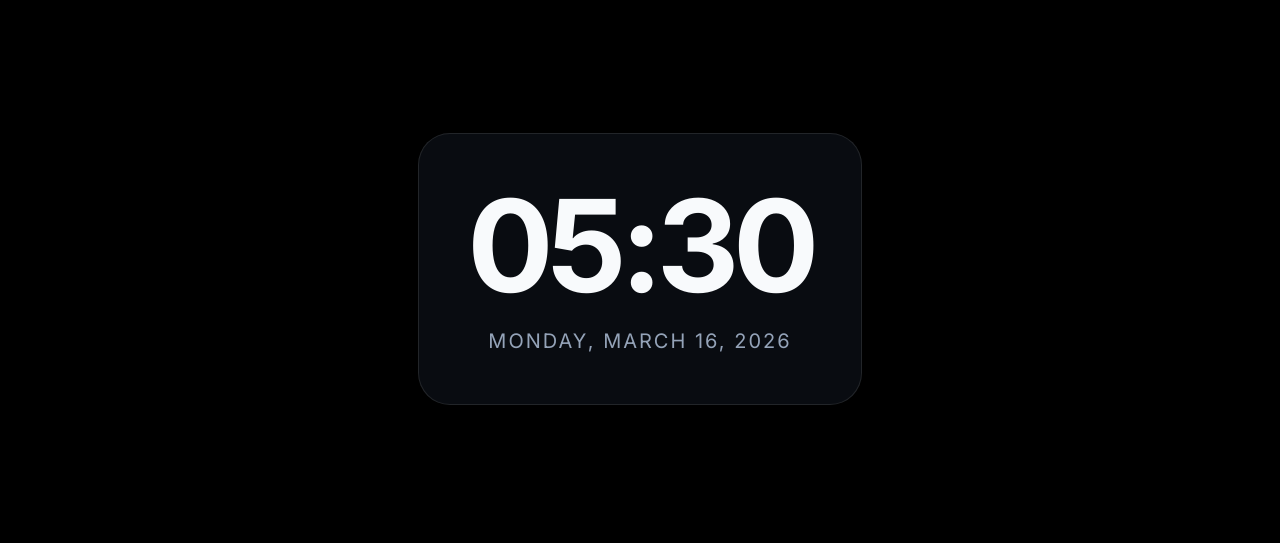
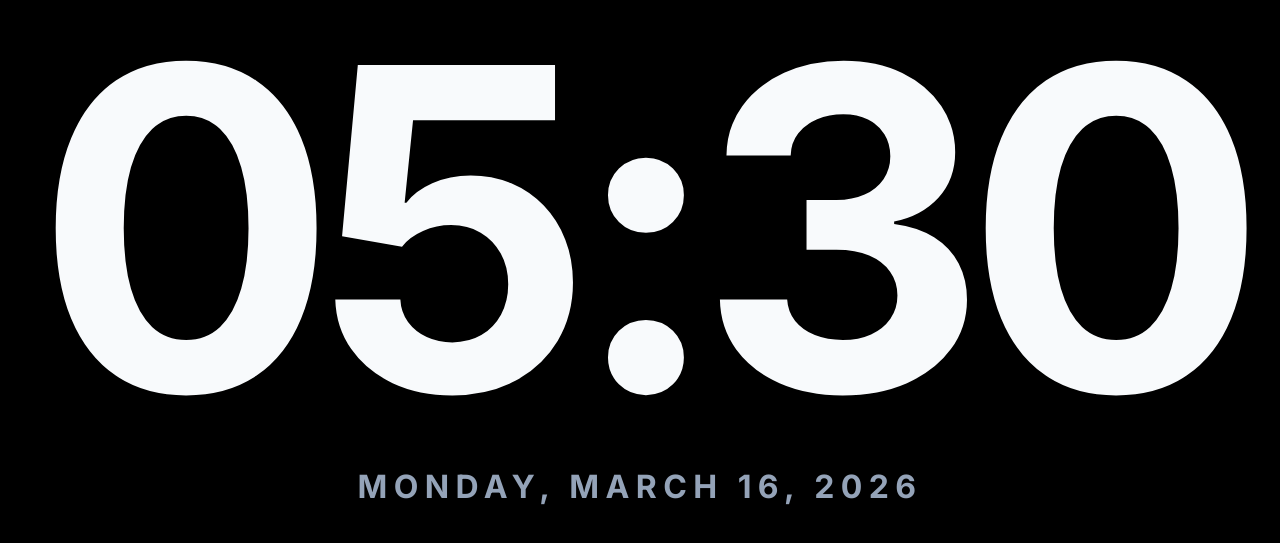
Before and after one commit to tbubson/kiosk-clock, a plain HTML site: page index.html in a window 1280 px wide. Shown: the part 131-674 px from the top of the page. Drawn offline with nearby package versions, Linux system fonts and the light colour scheme.

Commit message:
Update index.html

```diff
--- a/index.html
+++ b/index.html
@@ -3,10 +3,10 @@
 <head>
     <meta charset="UTF-8">
     <meta name="viewport" content="width=device-width, initial-scale=1.0">
-    <title>Minimalist Digital Clock</title>
+    <title>Full Screen Digital Clock</title>
     <script src="https://cdn.tailwindcss.com"></script>
     <style>
-        @import url('https://fonts.googleapis.com/css2?family=Inter:wght@300;400;700&display=swap');
+        @import url('https://fonts.googleapis.com/css2?family=Inter:wght@700&display=swap');
 
         body {
             font-family: 'Inter', sans-serif;
@@ -17,43 +17,46 @@
             height: 100vh;
             margin: 0;
             overflow: hidden;
+            color: #f8fafc;
         }
 
         .clock-container {
+            display: flex;
+            flex-direction: column;
+            justify-content: center;
+            align-items: center;
+            width: 100vw;
+            height: 100vh;
             text-align: center;
-            padding: 3rem;
-            border-radius: 2rem;
-            background: rgba(30, 41, 59, 0.3);
-            backdrop-filter: blur(10px);
-            border: 1px solid rgba(255, 255, 255, 0.1);
-            box-shadow: 0 25px 50px -12px rgba(0, 0, 0, 0.8);
         }
 
         .time-display {
-            font-size: 8rem;
+            /* Using vw units to ensure it scales with screen width */
+            font-size: 35vw;
             font-weight: 700;
-            color: #f8fafc;
             letter-spacing: -0.05em;
-            line-height: 1;
+            line-height: 0.9;
+            display: flex;
+            align-items: center;
+            justify-content: center;
         }
 
         .date-display {
-            margin-top: 1rem;
-            font-size: 1.25rem;
+            font-size: 2.5vw;
             color: #94a3b8;
             font-weight: 400;
-            letter-spacing: 0.1em;
+            letter-spacing: 0.2em;
             text-transform: uppercase;
+            margin-top: 2rem;
         }
 
-        /* Removed the blink animation from here */
-        .colon {
-            opacity: 1;
-        }
-
-        @media (max-width: 640px) {
+        @media (orientation: portrait) {
             .time-display {
-                font-size: 5rem;
+                font-size: 45vw;
+                flex-direction: column;
+            }
+            .date-display {
+                font-size: 5vw;
             }
         }
     </style>
@@ -73,27 +76,18 @@
         function updateClock() {
             const now = new Date();
 
-            // Format hours and minutes
             let hours = now.getHours();
             const minutes = String(now.getMinutes()).padStart(2, '0');
-
-            // Optional: Convert to 12-hour format if desired
-            // hours = hours % 12 || 12;
             const hoursStr = String(hours).padStart(2, '0');
 
-            // Update DOM
             document.getElementById('hours').textContent = hoursStr;
             document.getElementById('minutes').textContent = minutes;
 
-            // Format Date
             const options = { weekday: 'long', year: 'numeric', month: 'long', day: 'numeric' };
             document.getElementById('date').textContent = now.toLocaleDateString(undefined, options);
         }
 
-        // Run immediately
         updateClock();
-
-        // Update every second to ensure the time is accurate as soon as the minute changes
         setInterval(updateClock, 1000);
     </script>
 </body>
```
